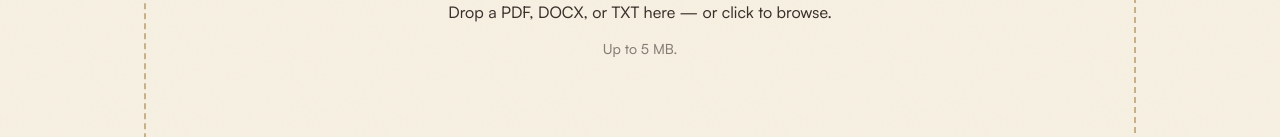
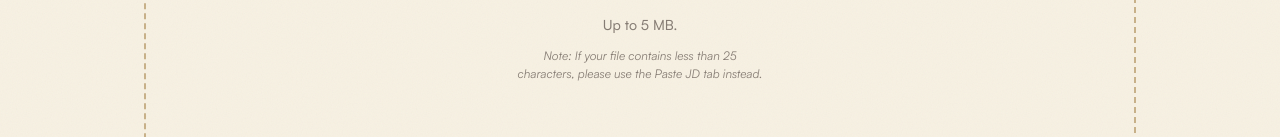
Before and after one commit to Arpit0110Proton/AITalentSense, a Next.js app in the folder apps/frontend/: page /search in a window 1280 px wide. Shown: the part 474-611 px from the top of the page. Built offline with nearby package versions, Linux system fonts and the light colour scheme; no server answers.

Commit message:
fix: adjust JD file upload guardrail to 25 chars and update frontend note accordingly

```diff
--- a/apps/frontend/src/components/app/JdUploader.tsx
+++ b/apps/frontend/src/components/app/JdUploader.tsx
@@ -176,6 +176,9 @@ export function JdUploader({ onExtracted }: JdUploaderProps) {
             <p className="font-satoshi text-small text-espresso-60">
               Up to 5 MB.
             </p>
+            <p className="font-satoshi text-[12px] text-espresso-60 italic text-center px-4 max-w-[280px]">
+              Note: If your file contains less than 25 characters, please use the Paste JD tab instead.
+            </p>
           </motion.div>
         )}
       </AnimatePresence>
```
Also changed, not shown: 2 other files (tests, documents, lock files or other folders).
